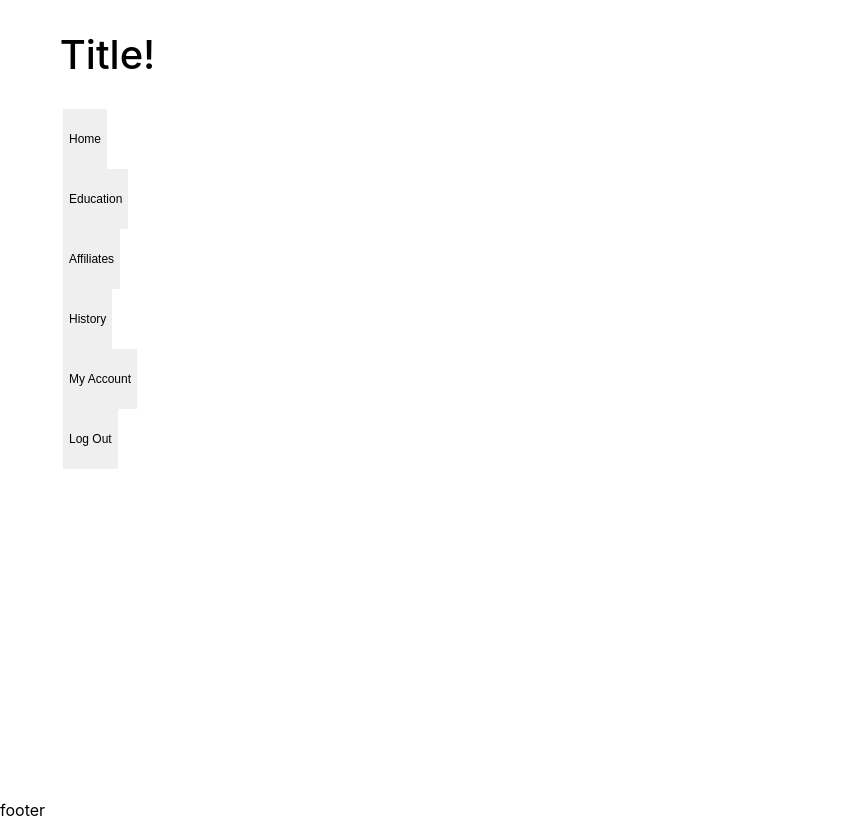
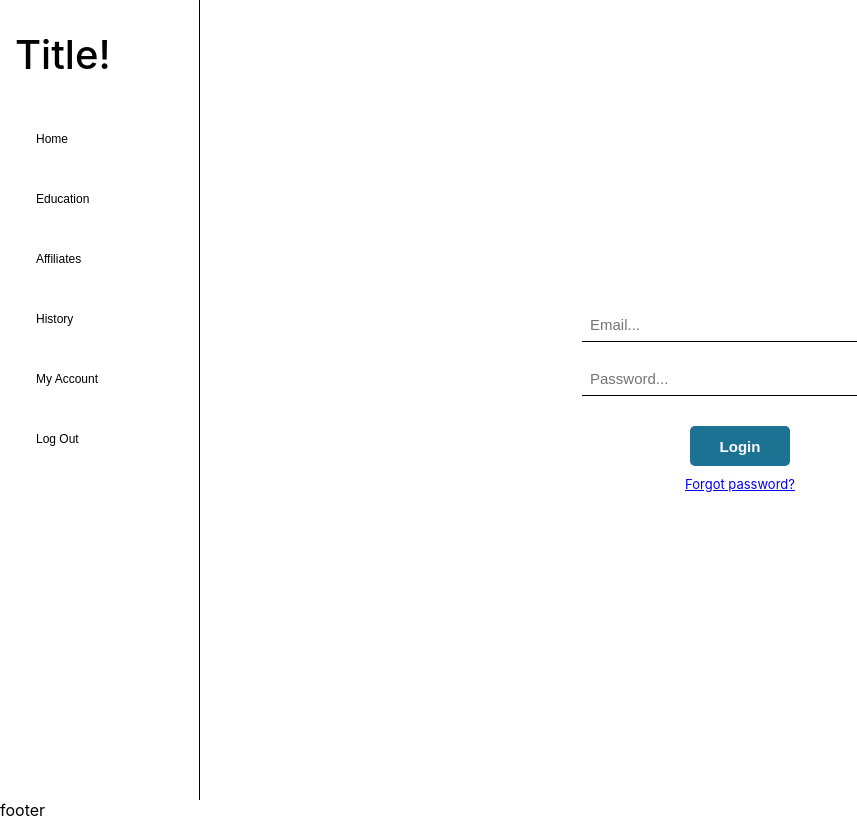
Before and after one commit to williamcd/PaymentPortal, a React (Create React App) app: page /login in a window 1280 px wide. Shown: the whole page, without its empty margins (0-857 px from the left). Built offline with nearby package versions, Linux system fonts and the light colour scheme.

Commit message:
login and side-nav styling

```diff
--- a/src/App.js
+++ b/src/App.js
@@ -9,6 +9,7 @@ import Affiliates from './components/Affiliates';
 import Education from './components/Education';
 import History from './components/History';
 import MyAccount from './components/MyAccount';
+import Reset from './components/Reset';
 
 
 function App() {
@@ -19,12 +20,13 @@ function App() {
           <Nav />
           <div>
             <Switch>
-              <Route exact path="/" component={Login} />
+              <Route exact path="/login" component={Login} />
               <Route exact path="/home" component={Home} />
               <Route exact path="/education" component={Education} />
               <Route exact path="/affiliates" component={Affiliates} />
               <Route exact path="/history" component={History} />
               <Route exact path="/myaccount" component={MyAccount} />
+              <Route exact path="/reset" component={Reset} />
             </Switch>
           </div>
         </Router>
--- a/src/components/Login.js
+++ b/src/components/Login.js
@@ -1,13 +1,74 @@
 import React, { Component } from 'react';
+import styled from 'styled-components';
+import { Link } from "react-router-dom";
 
 class Login extends Component {
     render() {
         return (
-            <div>
-                login
-            </div>
+            <AlignmentDiv>
+                <Inputs>
+                    <Input1 placeholder="Email..." />
+                    <Input1 placeholder="Password..." />
+                </Inputs>
+                <Link to="/home"><Button1>Login</Button1></Link>
+                <Link to="/reset"><Forgot>Forgot password?</Forgot></Link>
+            </AlignmentDiv>
         );
     }
 }
+const AlignmentDiv = styled.div`
+    height: 80vh;
+    width: calc(100vw - 200px);
+    margin-top: 10vh;
+    align-self: center;
+    display: flex;
+    flex-direction: column;
+    /* background-color: yellow; */
+    justify-content: center;
+    align-items: center;
+`
+const Button1 = styled.button`
+    width: 100px;
+    height: 40px;
+    margin-top: 10px;
+    margin-bottom: 10px;
+    border-radius: 5px;
+    background-color: #1C7293;
+    color: #FDFDFF;
+    border: none;
+    font-size: 15px;
+    font-weight: bold;
+    outline: none;
+    &:hover {
+        color: #C6C5B9;
+    };
+    &:active {
+        background-color: #065A82;
+    }
+`
+const Title = styled.div`
+    font-size: 30px;
+    font-weight: 500;
+`
+const Inputs = styled.div`
+    display: flex;
+    flex-direction: column;
+`
+const Input1 = styled.input`
+    border-bottom: 1px solid black;
+    border-top: none;
+    border-left: none;
+    border-right: none;
+    padding: 8px;
+    margin-bottom: 20px;
+    font-size: 15px;
+    width: 300px;
+    &:focus {
+        outline: none;
+    }
+`
+const Forgot = styled.div`
+    font-size: 13px;
+`
 
 export default Login;
--- a/src/components/Nav.js
+++ b/src/components/Nav.js
@@ -10,19 +10,27 @@ class Nav extends Component {
     hamburger = () => {
         this.setState({ hamburger: !this.state.hamburger })
     }
+    componentDidMount() {
+        console.log(window.location.pathname);
+    }
+    login = () => {
+        this.setState({ loggedIn: true })
+    }
     render() {
         return (
             <NavStyle>
                 <Title>Title!</Title>
+                {this.state.loggedIn ?
                 <Buttons>
                     <Link to="/home"><Button1>Home</Button1></Link>
                     <Link to="/education"><Button1>Education</Button1></Link>
                     <Link to="/affiliates"><Button1>Affiliates</Button1></Link>
                     <Link to="/history"><Button1>History</Button1></Link>
                     <Link to="/myaccount"><Button1>My Account</Button1></Link>
-                    <Link to="/"><Button1>Log Out</Button1></Link>
+                    <Link to="/login"><Button1>Log Out</Button1></Link>
                     <div></div>
                 </Buttons>
+                : <WelcomeMessage>Login to get started</WelcomeMessage>}
             </NavStyle>
         );
     }
@@ -30,10 +38,13 @@ class Nav extends Component {
 const NavStyle = styled.div`
     height: 100vh;
     width: 200px;
-    /* background-color: yellow; */
     display: flex;
     flex-direction: column;
-    align-items: center;
+    /* align-content: center; */
+    border-right: 1px solid black;
+`
+const WelcomeMessage = styled.div`
+    margin-top: 30px;
 `
 const Title = styled.div`
     margin-top: 30px;
@@ -42,6 +53,7 @@ const Title = styled.div`
     margin-left: 15px;
 `
 const Buttons = styled.div`
+    margin-left: 30px;
     margin-top: 30px;
     /* background-color: #cdcdcd; */
     display: flex;
@@ -52,6 +64,7 @@ const Button1 = styled.button`
     /* colors */
     color: black;
     font-size: 12px;
+    background: none;
     /* border */
     border: none;
     outline: none;
--- /dev/null
+++ b/src/components/Reset.js
@@ -0,0 +1,13 @@
+import React, { Component } from 'react';
+
+class Reset extends Component {
+    render() {
+        return (
+            <div>
+                password reset
+            </div>
+        );
+    }
+}
+
+export default Reset;
```
